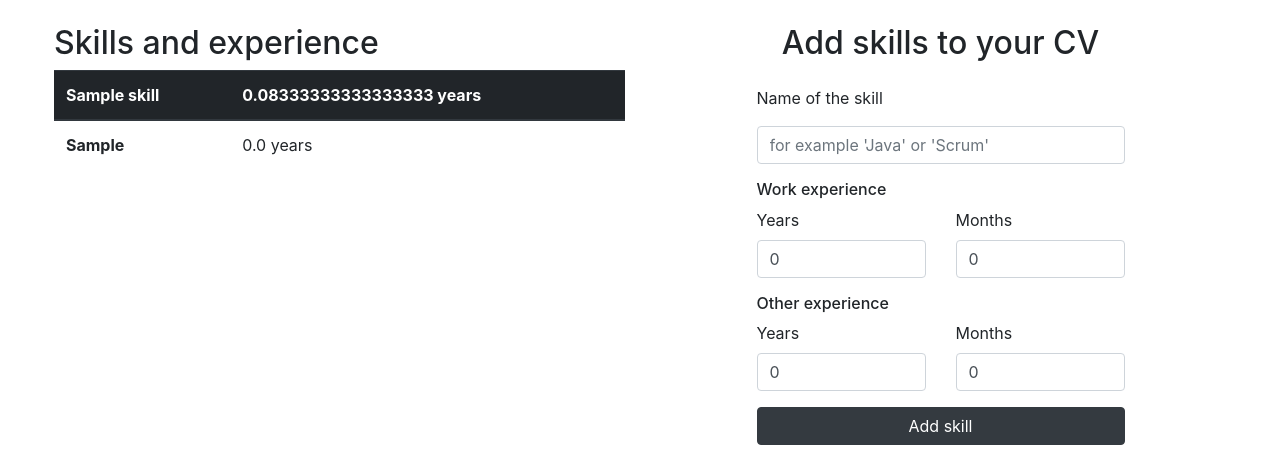
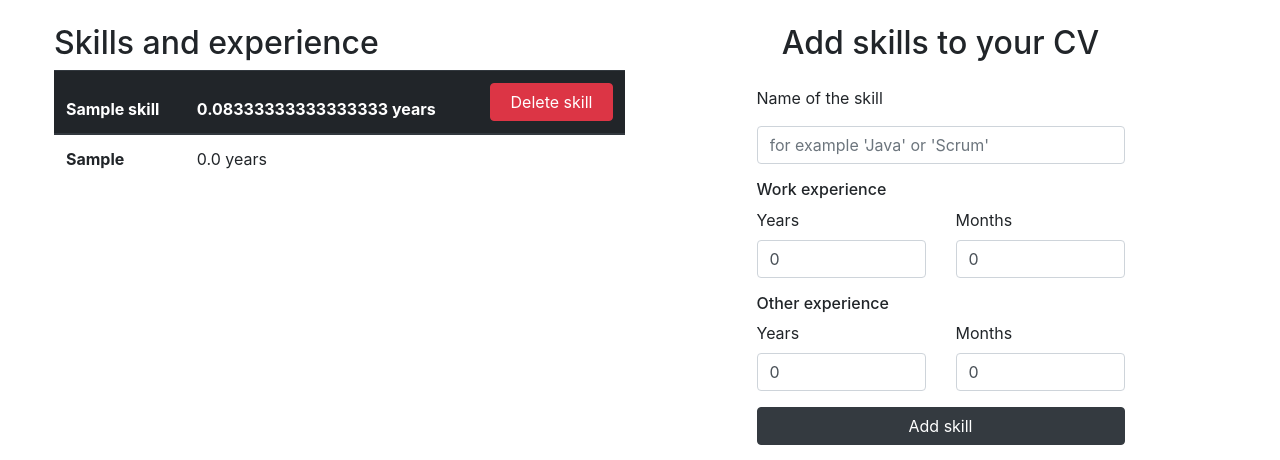
Before and after one commit to MiguelSombrero/skill-em-all, a Flask app: page /skills/new in a window 1280 px wide. Shown: the part 56-516 px from the top of the page. Run offline with Flask 2, Linux system fonts and the light colour scheme; a user stored in the database is signed in; tables that the repository leaves empty hold one stand-in row (values such as "Sample post"); some libraries are stand-ins or nearby versions.

Commit message:
added feature for deleting skills

```diff
--- a/application/skills/views.py
+++ b/application/skills/views.py
@@ -1,4 +1,4 @@
-from application import app, db
+from application import app, db, login_manager
 from flask import render_template, request, redirect, url_for
 from application.skills.models import Skill
 from application.skills.models import Experience
@@ -48,3 +48,16 @@ def skills_create():
             db.session.commit()
 
     return redirect(url_for("skills_form"))
+
+@app.route("/skills/<skill_id>/delete", methods=["POST"])
+@login_required
+def skills_delete(skill_id):
+    skill = Skill.query.get(skill_id)
+
+    if not skill.is_owned_by(current_user.id):
+        return login_manager.unauthorized()
+
+    db.session.delete(skill)
+    db.session.commit()
+
+    return redirect(url_for("skills_form"))
--- a/application/templates/accounts/accounts.html
+++ b/application/templates/accounts/accounts.html
@@ -38,7 +38,7 @@
                 <h5 class="card-title">Skills</h5>
             </div>
             <div class="card-body table-responsive">
-                {{ macros.skill_table(account.skills ) }}
+                {{ macros.skill_table(account.skills, current_user) }}
             </div>
         </div>
     </div>
--- a/application/templates/layout.html
+++ b/application/templates/layout.html
@@ -85,6 +85,7 @@
         </div>
       </div>
     </main>
+
     <script src="https://code.jquery.com/jquery-3.2.1.slim.min.js" integrity="sha384-KJ3o2DKtIkvYIK3UENzmM7KCkRr/rE9/Qpg6aAZGJwFDMVNA/GpGFF93hXpG5KkN" crossorigin="anonymous"></script>
     <script src="https://cdnjs.cloudflare.com/ajax/libs/popper.js/1.12.9/umd/popper.min.js" integrity="sha384-ApNbgh9B+Y1QKtv3Rn7W3mgPxhU9K/ScQsAP7hUibX39j7fakFPskvXusvfa0b4Q" crossorigin="anonymous"></script>
     <script src="https://maxcdn.bootstrapcdn.com/bootstrap/4.0.0/js/bootstrap.min.js" integrity="sha384-JZR6Spejh4U02d8jOt6vLEHfe/JQGiRRSQQxSfFWpi1MquVdAyjUar5+76PVCmYl" crossorigin="anonymous"></script>
--- a/application/templates/macros.html
+++ b/application/templates/macros.html
@@ -9,13 +9,21 @@
   </div>
 {%- endmacro %}
 
-{% macro skill_table(skills) -%}
+{% macro skill_table(skills, current_user) -%}
   {% for skill in skills %}
   <table class="table table-hover">
     <thead class="thead-dark">
       <tr>
         <th scope="col">{{ skill.name }}</th>
         <th scope="col">{{ skill.experiences | sum(attribute='experience') / 12 | round }} years</th>
+
+        {% if skill.owner_id == current_user.id %}
+        <th>
+          <form method="POST" action="{{ url_for('skills_delete', skill_id=skill.id) }}">
+            <input type="submit" class="btn btn-danger" style="width: 100%;" value="Delete skill"/>
+          </form>
+        </th>
+        {% endif %}
       </tr>
     </thead>
     <tbody>
--- a/application/templates/skills/skills_form.html
+++ b/application/templates/skills/skills_form.html
@@ -6,7 +6,7 @@
   <div class="col-12 col-md-6 table-responsive">
     <h2>Skills and experience</h2>
 
-    {{ macros.skill_table(current_user.skills ) }}
+    {{ macros.skill_table(current_user.skills, current_user) }}
 
   </div>
   <div class="col-12 col-md-6">
```
